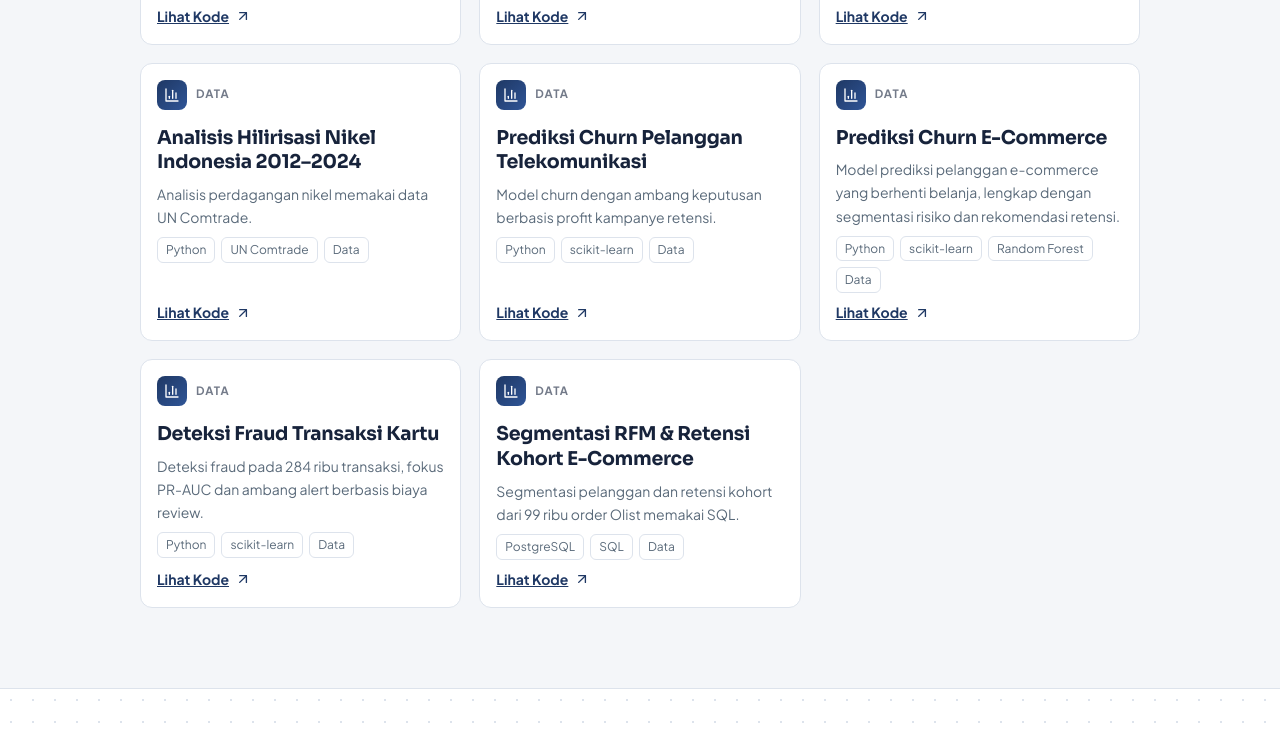
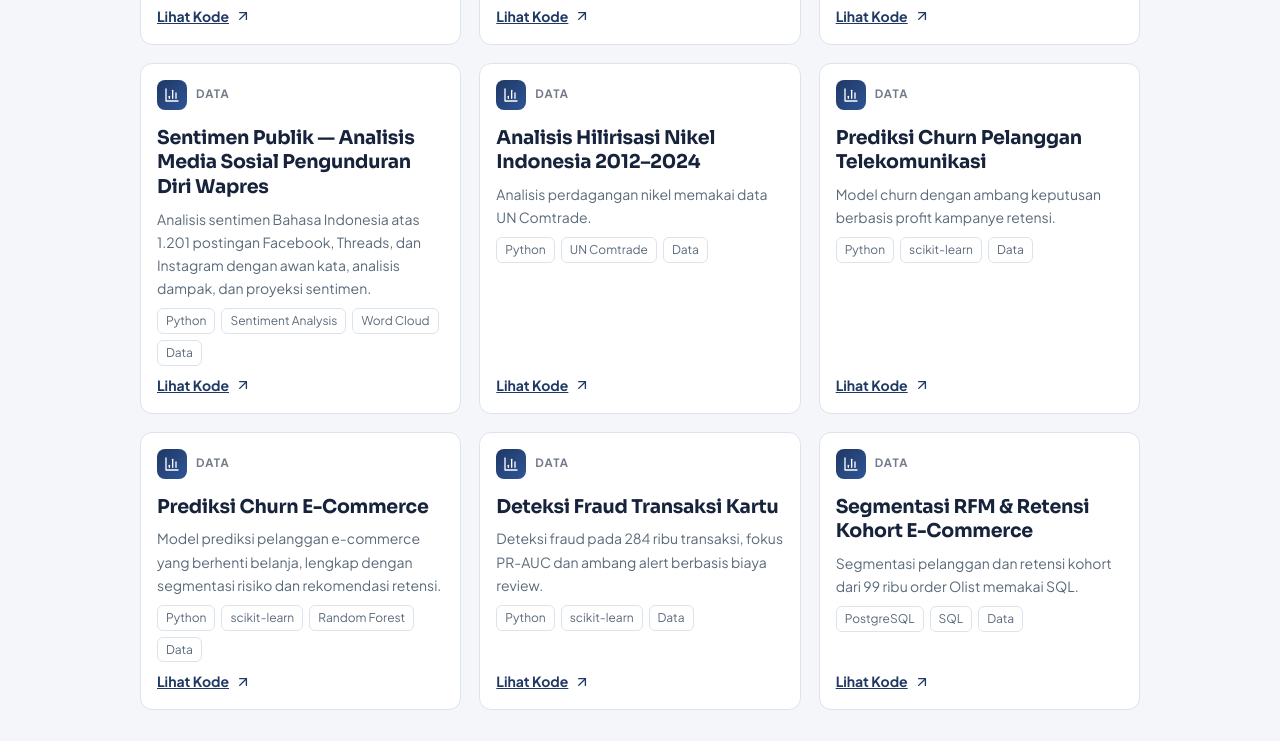
Before and after one commit to andikapratamazaid/andikapratamazaid.github.io, a plain HTML site: page index.html in a window 1280 px wide. Shown: the part 3999-4740 px from the top of the page. Drawn offline with Linux system fonts and the light colour scheme.

Commit message:
Add files via upload

```diff
--- a/index.html
+++ b/index.html
@@ -599,6 +599,7 @@ var P=[
 {t:"ProcureBA — EPC Procurement Digitalization Case Study",cm:"Business Analysis",cl:"Paket studi kasus BA lengkap dari proses as-is sampai prototipe dan UAT",d:"Studi kasus Business Analyst untuk digitalisasi procurement EPC dengan BRD, analisis 2.400 data pengadaan, dashboard KPI, dan prototipe alur kerja.",cat:"data",tech:["Business Analysis","Python","BRD"],u:GH+"procureba-epc-case-study",l:"Lihat Kode",f:1},
 {t:"StreamGuard — Streaming Pipeline Reliability and Incident Diagnosis",cm:"384 insiden",cl:"Diagnosis 384 insiden pipeline streaming dalam lima kategori kegagalan",d:"Sistem diagnosis insiden pipeline streaming dengan mesin aturan, deteksi anomali telemetri, runbook resolusi, dan dashboard MTTR serta CSAT.",cat:"data",tech:["Python","Anomaly Detection","Data Engineering"],u:GH+"streamguard-pipeline-diagnosis",l:"Lihat Kode",f:1},
 {t:"MarketShock ID — Event Study Pengunduran Diri Wapres",cm:"Event Study",cl:"Reaksi IHSG, rupiah, dan investor global atas pengunduran diri Wapres",d:"Event study data pasar asli atas pengunduran diri Wakil Presiden 12 November 2026, dengan dekomposisi investor global memakai ETF EIDO dan indeks dolar.",cat:"data",tech:["Python","Event Study","Market Data"],u:GH+"marketshock-id-event-study",l:"Lihat Kode",f:1},
+{t:"Sentimen Publik — Analisis Media Sosial Pengunduran Diri Wapres",cm:"1.201 postingan",cl:"Sentimen 1.201 postingan sosmed soal mundurnya Wapres, lengkap dengan awan kata",d:"Analisis sentimen Bahasa Indonesia atas 1.201 postingan Facebook, Threads, dan Instagram dengan awan kata, analisis dampak, dan proyeksi sentimen.",cat:"data",tech:["Python","Sentiment Analysis","Word Cloud"],u:GH+"sentimen-wapres-mundur-sosmed",l:"Lihat Kode",f:1},
 {t:"BukaToko Funnel Analysis",cm:"10 rb event",cl:"Analisis funnel e-commerce: negara teraktif Q2 2025, tren MAU per channel, atribusi search ke cart",d:"Analisis 10.000 event pengguna e-commerce BukaToko dengan Python: Indonesia teraktif di Q2 2025 (1.055 user), MAU per channel datar dengan referral tumbuh 19,7%, dan hanya 0,13% user yang search lalu add to cart di hari yang sama.",cat:"data",tech:["Python","pandas","matplotlib"],u:GH+"bukatoko-funnel-analysis",l:"Lihat Kode"},
 {t:"BukaToko BI Dashboard",cm:"Live",cl:"Dashboard BI interaktif: KPI, tren event harian, MAU per channel dan negara, funnel per user",d:"Versi business intelligence dari studi kasus BukaToko: dashboard interaktif satu berkas dengan filter negara, MAU per channel dan negara, mix device per session, dan funnel per user, dibangun dari tabel data BI terstruktur.",cat:"data",tech:["HTML","JavaScript","Business Intelligence"],u:GH+"bukatoko-bi-dashboard",l:"Lihat Kode",u2:"https://andikapratamazaid.github.io/bukatoko-bi-dashboard/",l2:"Buka Dashboard"},
 {t:"Analisis Sentimen Hijrah & Manhaj Salaf",cm:"838 posting",cl:"Dataset asli 586 user dari Facebook, Instagram, dan Threads",d:"Analisis sentimen 838 postingan media sosial Indonesia tentang hijrah dan manhaj salaf dari tiga platform, dengan klaster tema pekerjaan haram dan riba, tradisi bid'ah, dan kuburiyyun.",cat:"data",tech:["Python","NLP","Dataset"],u:GH+"analisis-sentimen-hijrah",l:"Lihat Kode"},
```
